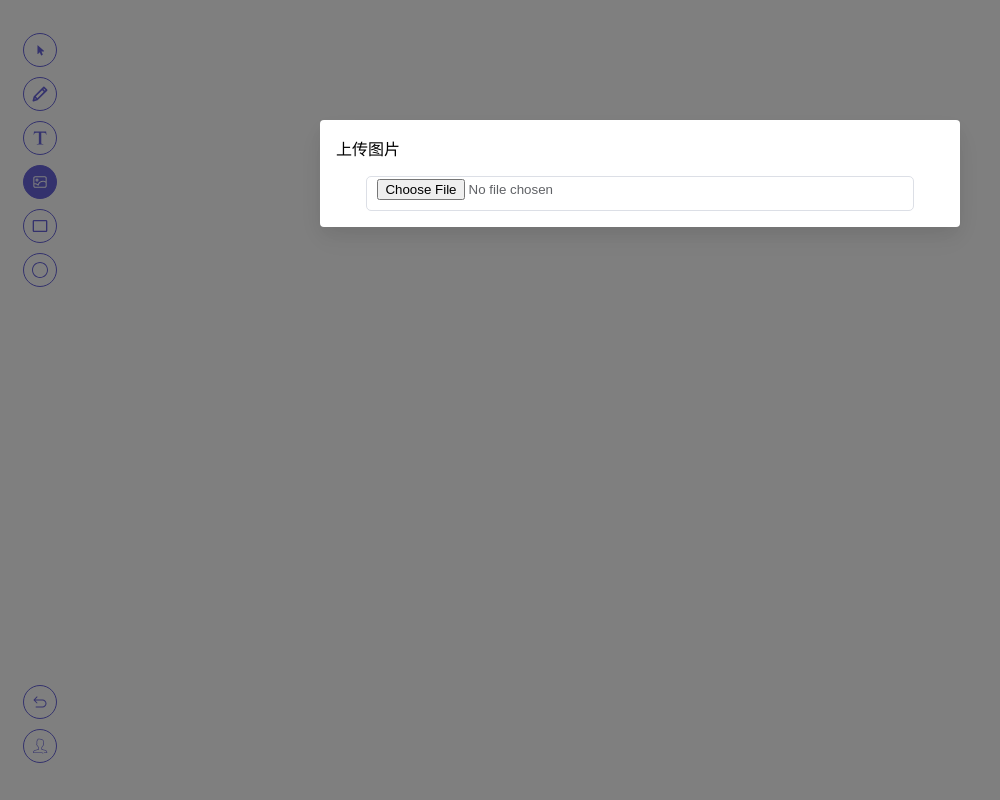
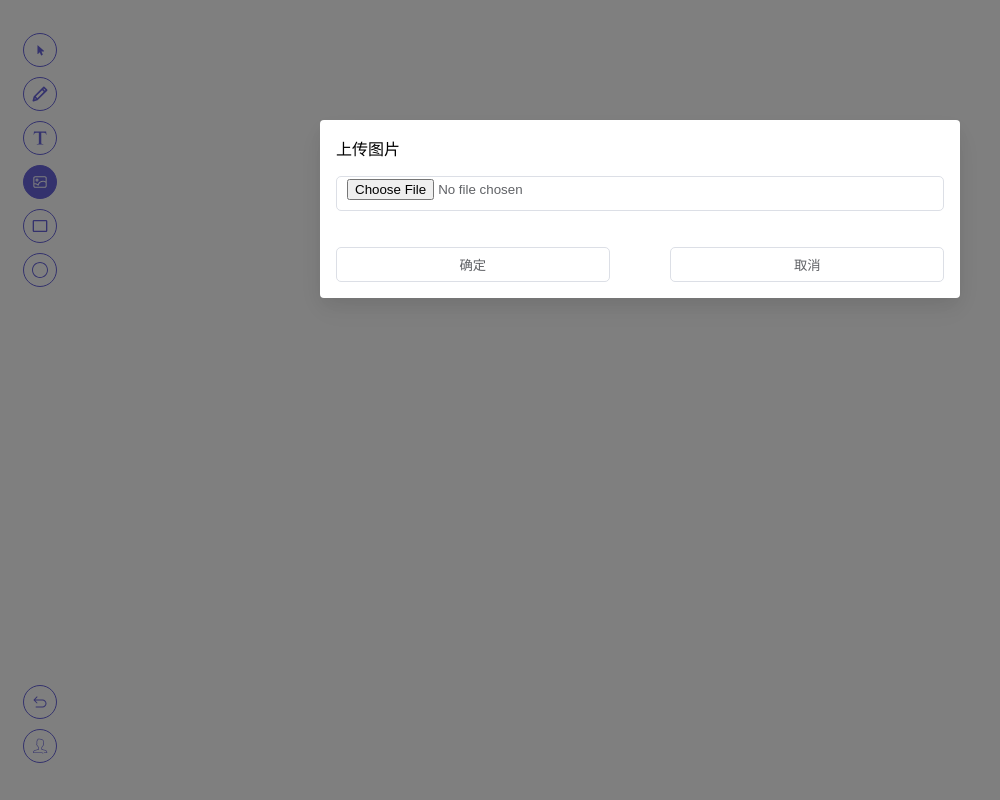
Before and after one commit to jianqianyan/Whiteboard, a Vue app in the folder board-vue/: page / in a window 1280 px wide. Both pictures are taken after a click on the element 40 px from the left and 182 px from the top of the page. Shown: the whole page, without its empty margins (0-1000 px from the left). Built offline with nearby package versions, Linux system fonts and the light colour scheme.

Commit message:
feat: 图片上传功能实现

```diff
--- a/board-vue/src/components/EsCanvas.vue
+++ b/board-vue/src/components/EsCanvas.vue
@@ -3,7 +3,7 @@
   <OperationBox @operationEmits="operationClick"></OperationBox>
   <configBox @brushChange="brushChange" @methodChange="methodChange" :config="colorConfig"></configBox>
   <textInput @textEntry="textEntry" v-show="textInputShow.value"></textInput>
-  <ImgUp :imgupVisble="imgupVisble"></ImgUp>
+  <ImgUp :imgupVisble="imgupVisble" @imgUpload="imgUpload"></ImgUp>
 </template>
 
 <script setup lang="ts">
@@ -107,23 +107,6 @@ function handleMouseDown(event: any) {
       break;
     }
     case 3: {
-      let ImageInfo: ImagePath = {
-        x: event.pageX,
-        y: event.pageY,
-        src: "http://localhost:3000/public/image/1.jpg",
-        width: 100,
-        height: 100
-      };
-      let drawInfo: DrawInfo = {
-        type: 'image',
-        data: ImageInfo,
-        x: event.pageX,
-        y: event.pageY,
-        width: 100,
-        height: 100,
-      }
-      pathArr.push(drawInfo);
-      draw(drawInfo, ctx);
       break;
     }
     case 4:
@@ -297,6 +280,7 @@ const methodChange = (val: any) => {
   textInputShow.value = false;
 };
 
+// 文字输入
 const textEntry = (val: any) => {
   let TextInfo: TextPath = {
     fontWidth: "20px",
@@ -323,6 +307,27 @@ const textEntry = (val: any) => {
   textInputShow.value = false;
   ctx.stroke();
 };
+
+// 图片上传结束
+const imgUpload = (val: any) => {
+  let ImageInfo: ImagePath = {
+    x: 200,
+    y: 200,
+    src: val.src.value,
+    width: 100,
+    height: 100
+  };
+  let drawInfo: DrawInfo = {
+    type: 'image',
+    data: ImageInfo,
+    x: 200,
+    y: 200,
+    width: 100,
+    height: 100,
+  }
+  pathArr.push(drawInfo);
+  draw(drawInfo, ctx);
+}
 
 onMounted(() => {
   canvas = document.querySelector("#drawCanvas");
--- a/board-vue/src/components/ExCanvas/ImgUp.vue
+++ b/board-vue/src/components/ExCanvas/ImgUp.vue
@@ -1,22 +1,86 @@
 <template>
     <div class="img-up">
-        <el-dialog v-model="imgupVisble" :close-on-click-modal="false" :close-on-press-escape="false"
-            :show-close="false">
+        <el-dialog v-model="visable" :close-on-click-modal="false" :close-on-press-escape="false" :show-close="false">
             <template #header>
                 <div class="login-header">
                     上传图片
                 </div>
             </template>
-            <div>
-                <input type="file">
+            <div class="input-box">
+                <input type="file" id="file">
+            </div>
+            <div class="img-box">
+                <img :src="imgSrc.value" alt="">
+            </div>
+            <div class="button-box">
+                <button @click="Determine" :disabled="imgSrc.value === ''">确定</button>
+                <button @click="Cancel">取消</button>
             </div>
         </el-dialog>
     </div>
 </template>
 
 <script lang="ts" setup>
-import { toRef } from "vue";
+import { nextTick, toRef, watch, reactive, ref } from "vue";
 const props = defineProps(["imgupVisble"]);
 let imgupVisble = toRef(props, 'imgupVisble');
+const emits = defineEmits(["imgUpload"]);
+let visable = ref(false);
 
+let imgSrc = reactive({ value: "" });
+const Determine = () => {
+    if (imgSrc.value !== "") {
+        emits("imgUpload", { src: imgSrc });
+    }
+    visable.value = false;
+}
+const Cancel = () => {
+    visable.value = false;
+}
+watch(imgupVisble, (newValue, oldValue) => {
+    visable.value = imgupVisble.value;
+    nextTick(() => {
+        let file = document.getElementById("file");
+        (file as HTMLElement).onchange = function (e: any) {
+            let fileData = e.target.files[0];
+            let reader = new FileReader();
+            reader.readAsDataURL(fileData);
+            reader.onload = function (e: any) {
+                imgSrc.value = e.target.result;
+            }
+        }
+    })
+})
 </script>
+
+<style scoped lang="less">
+.input-box {
+    width: 100%;
+
+    input {
+        width: 100%;
+        margin: 0;
+    }
+}
+
+.img-box {
+    widows: 100%;
+    margin: 10px 0 0 0;
+
+    img {
+        width: 100px;
+    }
+}
+
+.button-box {
+    widows: 100%;
+    display: flex;
+    justify-content: space-between;
+    margin: 10px 0 0 0;
+
+    button {
+        margin: 0;
+        width: 45%;
+    }
+}
+</style>
```
Also changed, not shown: 1 other file (tests, documents, lock files or other folders).
